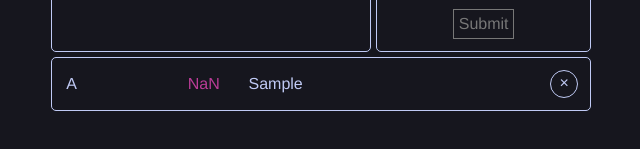
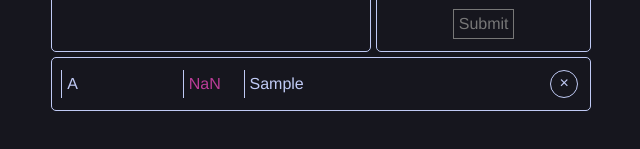
Before and after one commit to MichaelWagnr/shared-expense-app, a React (Create React App) app: page / in a window 1280 px wide. Both pictures are taken after typing "Sample", "Sample" into the empty fields and a click on the button "Submit". Shown: the part 419-568 px from the top of the page, without its empty margins (319-959 px from the left). Built offline with nearby package versions, Linux system fonts and the light colour scheme.

Commit message:
Add border to purchase details

```diff
--- a/src/App.css
+++ b/src/App.css
@@ -99,6 +99,10 @@
     grid-template-columns: 4fr 2fr 10fr 1fr
 }
 
+div.purchase>*:not(button) {
+    border-left: var(--border);
+}
+
 div.purchase:nth-child(even) {
     background-color: var(--bg-light);
 }
```
